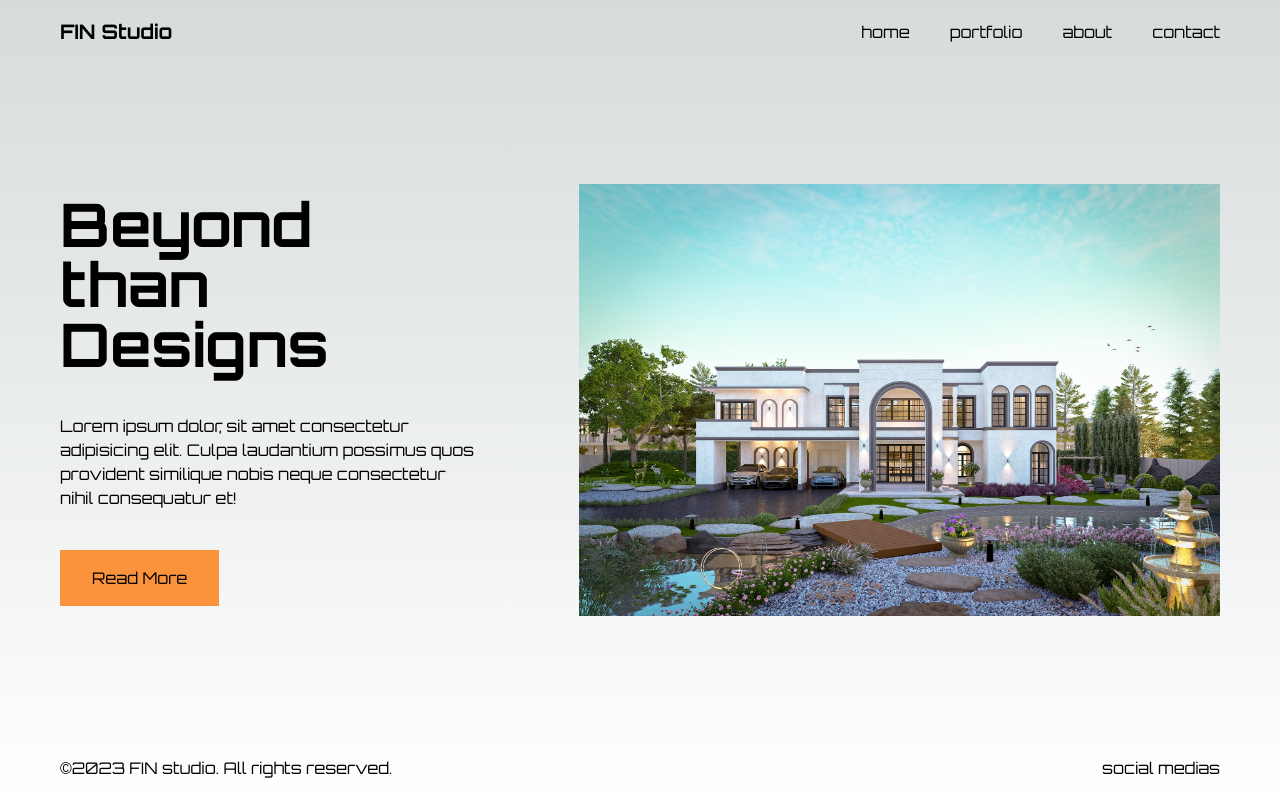
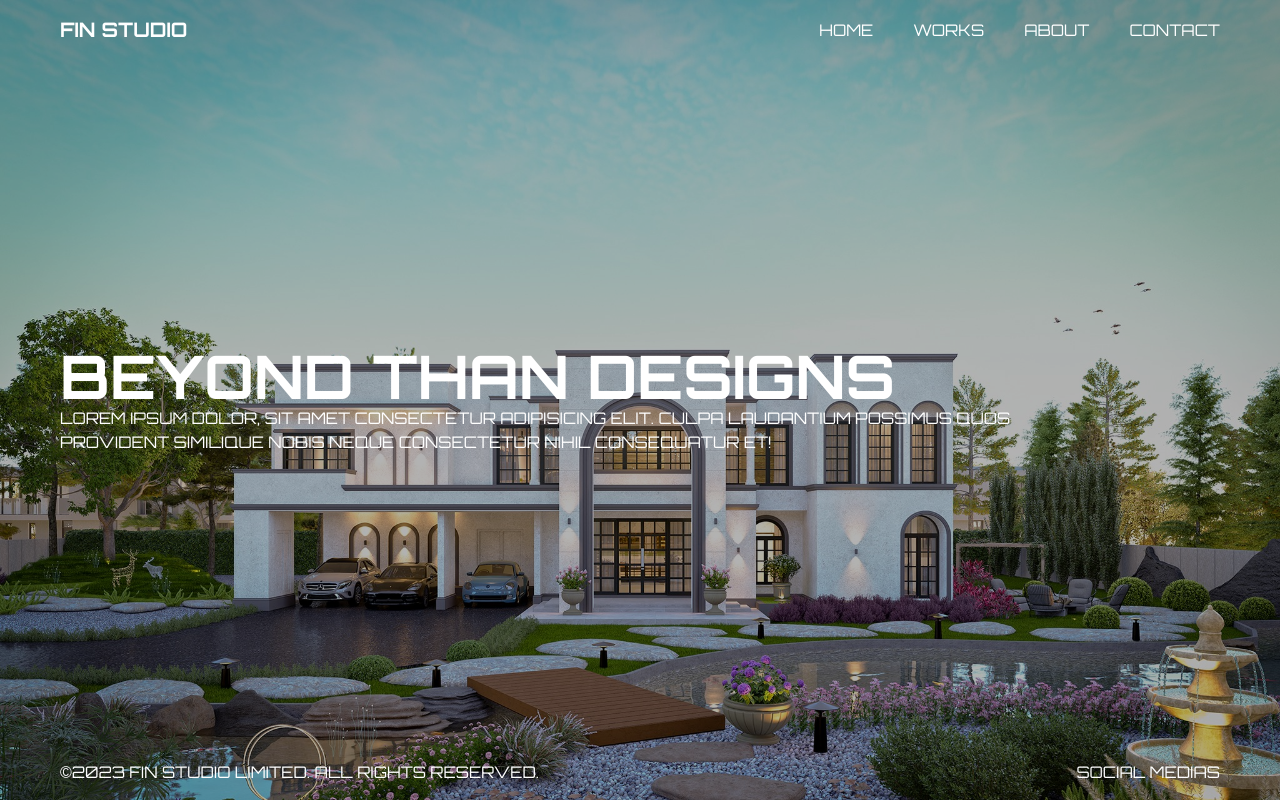
Before and after one commit to thanatP-Bz/fin-studio, a Next.js app: page / in a window 1280 px wide. Built offline with nearby package versions, Linux system fonts and the light colour scheme.

Commit message:
createdHomePage

```diff
--- a/src/app/globals.css
+++ b/src/app/globals.css
@@ -2,36 +2,18 @@
 @tailwind components;
 @tailwind utilities;
 
-:root {
-  --foreground-rgb: 0, 0, 0;
-  --background-start-rgb: 214, 219, 220;
-  --background-end-rgb: 255, 255, 255;
-}
-
-@media (prefers-color-scheme: dark) {
-  :root {
-    --foreground-rgb: 255, 255, 255;
-    --background-start-rgb: 0, 0, 0;
-    --background-end-rgb: 0, 0, 0;
-  }
-}
-
 body {
-  color: rgb(var(--foreground-rgb));
-  background: linear-gradient(
-      to bottom,
-      transparent,
-      rgb(var(--background-end-rgb))
-    )
-    rgb(var(--background-start-rgb));
+  text-transform: uppercase;
 }
 
 .container {
   max-width: 1366px;
-  min-height: 100vh;
   margin: 0 auto;
-  padding: 0 60px;
+  padding: 10px 60px;
   display: flex;
-  flex-direction: column;
   justify-content: space-between;
 }
+
+.custom-img {
+  background-image: url(../../public/home.jpg);
+}
--- a/src/app/layout.tsx
+++ b/src/app/layout.tsx
@@ -18,11 +18,9 @@ export default function RootLayout({
   return (
     <html lang="en">
       <body className={inter.className}>
-        <div className="container">
-          <Navbar />
-          {children}
-          <Footer />
-        </div>
+        <Navbar />
+        {children}
+        <Footer />
       </body>
     </html>
   );
--- a/src/app/page.tsx
+++ b/src/app/page.tsx
@@ -1,22 +1,9 @@
 import React from "react";
-import Hero from "../../public/home.jpg";
-import Image from "next/image";
-
+import Hero from "../components/hero/Hero";
 const Homepage = () => {
   return (
-    <div className="flex items-center gap-[100px] ">
-      <div className="flex gap-y-10 flex-col">
-        <h1 className="text-6xl font-bold">Beyond than Designs</h1>
-        <p>
-          Lorem ipsum dolor, sit amet consectetur adipisicing elit. Culpa
-          laudantium possimus quos provident similique nobis neque consectetur
-          nihil consequatur et!
-        </p>
-        <button className="bg-orange-400 max-w-max px-8 py-4">Read More</button>
-      </div>
-      <div>
-        <Image alt="" src={Hero} className="" />
-      </div>
+    <div className="w-full">
+      <Hero />
     </div>
   );
 };
--- a/src/app/portfolio/page.jsx
+++ /dev/null
@@ -1,7 +0,0 @@
-import React from "react";
-
-const Portfolio = () => {
-  return <div>Portfolio</div>;
-};
-
-export default Portfolio;
--- /dev/null
+++ b/src/app/works/page.jsx
@@ -0,0 +1,7 @@
+import React from "react";
+
+const Works = () => {
+  return <div>Works</div>;
+};
+
+export default Works;
--- a/src/components/footer/Footer.jsx
+++ b/src/components/footer/Footer.jsx
@@ -2,10 +2,12 @@ import React from "react";
 
 const Footer = () => {
   return (
-    <div className="flex h-16 items-center justify-between">
-      <p>©2023 FIN studio. All rights reserved.</p>
-      <div>
-        <p>social medias</p>
+    <div className="fixed bottom-0 left-0 w-full z-10 text-white">
+      <div className="flex justify-between items-center py-4 px-[60px] mx-auto my-0 max-w-[1366px]">
+        <p className="">©2023 FIN studio Limited. All rights reserved.</p>
+        <div>
+          <p>social medias</p>
+        </div>
       </div>
     </div>
   );
--- /dev/null
+++ b/src/components/hero/Hero.jsx
@@ -0,0 +1,22 @@
+import React from "react";
+
+const Hero = () => {
+  return (
+    <div>
+      <div className="w-full flex justify-center items-center overflow-hidden relative h-screen bg-cover bg-gray-300 custom-img">
+        {/* overlay */}
+        <div className="absolute top-0 right-0 left-0 bottom-0 bg-black/30 z-[2]" />
+        <div className=" text-white z-10 w-full max-w-[1366px] mx-auto px-[60px]">
+          <h1 className="text-6xl font-bold">Beyond than Designs</h1>
+          <p className="flex justify-end w-full max-w-[1000px]">
+            Lorem ipsum dolor, sit amet consectetur adipisicing elit. Culpa
+            laudantium possimus quos provident similique nobis neque consectetur
+            nihil consequatur et!
+          </p>
+        </div>
+      </div>
+    </div>
+  );
+};
+
+export default Hero;
--- a/src/components/navbar/Navbar.jsx
+++ b/src/components/navbar/Navbar.jsx
@@ -11,8 +11,8 @@ const links = [
   },
   {
     id: 2,
-    title: "portfolio",
-    url: "/portfolio",
+    title: "works",
+    url: "/works",
   },
   {
     id: 3,
@@ -28,7 +28,8 @@ const links = [
 
 const Navbar = () => {
   return (
-    <div className="flex h-16 items-center justify-between">
+    <div className="fixed top-0 left-0 w-full z-10 text-white">
+      <div className="flex justify-between items-center px-[60px] py-4 mx-auto my-0 max-w-[1366px]">
         <Link href="/">
           <h1 className="text-xl font-bold">FIN Studio</h1>
         </Link>
@@ -42,6 +43,7 @@ const Navbar = () => {
           })}
         </div>
       </div>
+    </div>
   );
 };
 
```
Lines whose indentation alone changed are shown as unchanged.
